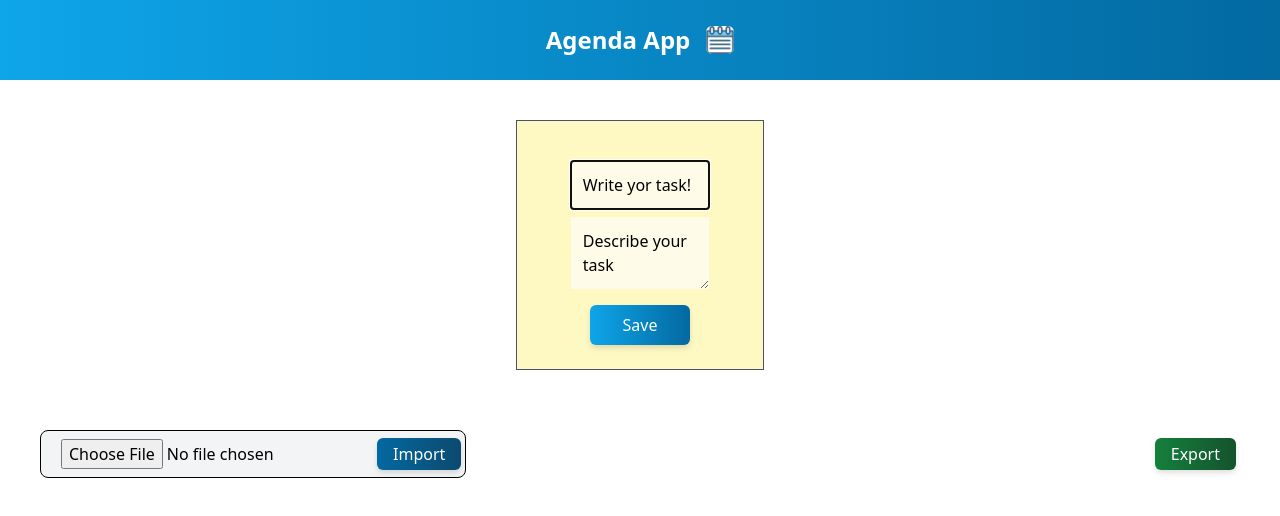
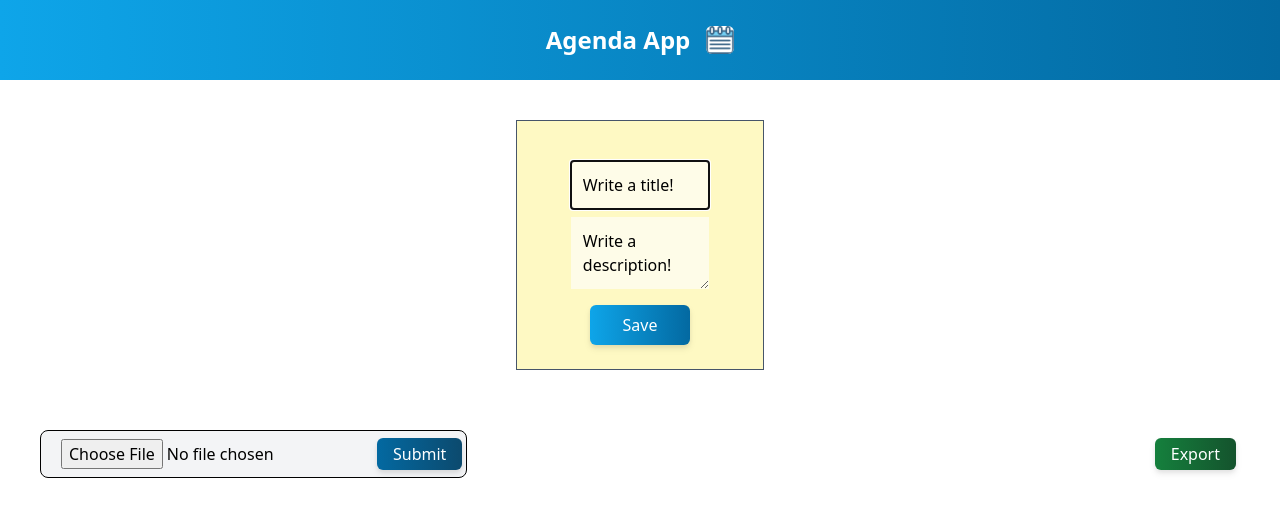
Before and after one commit to edgardorms/Agenda, a React (Vite) app in the folder Agenda-CRUD/: page / in a window 1280 px wide. Shown: the top 516 px of the page. Built offline with nearby package versions, Linux system fonts and the light colour scheme.

Commit message:
improve details

```diff
--- a/Agenda-CRUD/src/App.jsx
+++ b/Agenda-CRUD/src/App.jsx
@@ -6,7 +6,7 @@ import ImportExport from "./components/ImportExport";
 function App() {
   return (
     <div>
-    <Navbar/>
+      <Navbar />
       <div className="container mx-auto p-10">
         <TaskForm />
         <TaskList />
--- a/Agenda-CRUD/src/components/ImportExport.jsx
+++ b/Agenda-CRUD/src/components/ImportExport.jsx
@@ -38,30 +38,6 @@ function ImportExport() {
     fetchData();
   }, [carga, file]);
 
-  function UploadButton() {
-    if (carga) {
-      return (
-        <label
-          htmlFor="load"
-          className="bg-gradient-to-r  from-orange-300 to-orange-500 text-white hover:scale-105 drop-shadow-md  shadow-cla-blue rounded-md px-4 py-2 mx-3 first-lettertransition duration-500 ease select-none focus:outline-none focus:shadow-outline:"
-        >
-          {" "}
-          cargalo{" "}
-        </label>
-      );
-    } else {
-      return (
-        <label
-          htmlFor="load"
-          className="bg-gradient-to-r  from-orange-300 to-orange-500 text-white hover:scale-105 drop-shadow-md  shadow-cla-blue rounded-md px-4 py-2 mx-3 first-lettertransition duration-500 ease select-none focus:outline-none focus:shadow-outline:"
-        >
-          {" "}
-          cargó{" "}
-        </label>
-      );
-    }
-  }
-
   const download = (jsonString, fileName = "test.json") => {
     const element = document.createElement("a");
     element.setAttribute(
@@ -85,7 +61,7 @@ function ImportExport() {
           htmlFor="load"
           className="sm:hidden bg-gradient-to-r  from-sky-700 to-sky-900 text-white hover:scale-105 drop-shadow-md  shadow-cla-blue rounded-md px-4 py-1 mx-1 first-lettertransition duration-500 ease select-none focus:outline-none focus:shadow-outline:"
         >
-          Load
+          Import
         </label>
         <input
           {...register("data")}
@@ -94,12 +70,13 @@ function ImportExport() {
           accept=".json"
           id="load"
           className="ml-5 my-2 hidden sm:block"
+          required
         />
         <button
           className="bg-gradient-to-r  from-sky-700 to-sky-900 text-white hover:scale-105 drop-shadow-md  shadow-cla-blue rounded-md px-4 py-1 mx-1 first-lettertransition duration-500 ease select-none focus:outline-none focus:shadow-outline:"
           onClick={() => load()}
         >
-          Import
+          Submit
         </button>
       </form>
       <button
--- a/Agenda-CRUD/src/components/TaskCard.jsx
+++ b/Agenda-CRUD/src/components/TaskCard.jsx
@@ -16,7 +16,6 @@ function TaskCard({ task }) {
         <h1 className="text-xl font-bold capitalize">{task.title}</h1>
         <p className="text-gray-500 text-sm m-3">{task.description}</p>
         <div className="sm:flex items-center justify-end">
-
           <button
             className="bg-gradient-to-r from-red-500 to-red-800 text-white hover:scale-105 drop-shadow-md  shadow-cla-blue rounded-md px-4 py-2 mr-3 lg:h-[40px] lg:w-[115px] first-letter:transition duration-500 ease select-none focus:outline-none focus:shadow-outline"
             onClick={() => deleteTask(task.id)}
@@ -31,7 +30,7 @@ function TaskCard({ task }) {
           </button>
         </div>
       </div>
-      {open ? <TaskEdit {...{task}}/> : <div></div>}
+      {open ? <TaskEdit {...{ task }} /> : <div></div>}
     </>
   );
 }
--- a/Agenda-CRUD/src/components/TaskForm.jsx
+++ b/Agenda-CRUD/src/components/TaskForm.jsx
@@ -1,5 +1,7 @@
 import { useState, useContext } from "react";
 import { TaskContext } from "../context/TaskContext";
+import { Modal } from "react-responsive-modal";
+
 export default function TaskForm() {
   const [title, setTitle] = useState("");
   const [description, setDescription] = useState("");
@@ -17,21 +19,24 @@ export default function TaskForm() {
   return (
     <div className="max-w-lg h-[250px] w-[248px] mx-auto bg-yellow-100 border border-slate-600 ">
       <form onSubmit={handleSubmit} className="p-10 grid justify-items-center ">
-
         <input
-          placeholder="Write yor task!"
+          placeholder="Write a title!"
           onChange={(e) => setTitle(e.target.value)}
           value={title}
           className="bg-yellow-50 placeholder:text-black p-3 w-5/6 mb-2"
+          required
           autoFocus
         ></input>
         <textarea
-          placeholder="Describe your task"
+          placeholder="Write a description!"
           onChange={(e) => setDescription(e.target.value)}
           value={description}
+          required
           className="bg-yellow-50 placeholder:text-black p-3 w-5/6 mb-2"
         ></textarea>
-        <button className="bg-gradient-to-r from-sky-500 to-sky-700 text-white hover:scale-105 drop-shadow-md  shadow-cla-blue rounded-md px-4 my-2 py-2 w-[100px] first-letter:transition duration-500 ease select-none focus:outline-none focus:shadow-outline">Save</button>
+        <button className="bg-gradient-to-r from-sky-500 to-sky-700 text-white hover:scale-105 drop-shadow-md  shadow-cla-blue rounded-md px-4 my-2 py-2 w-[100px] first-letter:transition duration-500 ease select-none focus:outline-none focus:shadow-outline">
+          Save
+        </button>
       </form>
     </div>
   );
--- a/Agenda-CRUD/src/context/TaskContext.jsx
+++ b/Agenda-CRUD/src/context/TaskContext.jsx
@@ -6,7 +6,6 @@ export function TaskContextProvider(props) {
   const [tasks, setTasks] = useState([]);
 
   useEffect(() => {
-
     let data = localStorage.getItem("tarea");
     if (data) {
       setTasks(JSON.parse(data));
@@ -39,11 +38,11 @@ export function TaskContextProvider(props) {
   return (
     <TaskContext.Provider
       value={{
-        tasks: tasks,
-        deleteTask: deleteTask,
-        createTask: createTask,
-        updateTask: updateTask,
-        setTasks: setTasks,
+        tasks,
+        deleteTask,
+        createTask,
+        updateTask,
+        setTasks,
       }}
     >
       {props.children}
```
Also changed, not shown: Agenda-CRUD/src/components/Navbar.jsx (+6 -4 lines), Agenda-CRUD/src/assets/agenda.png (added).
